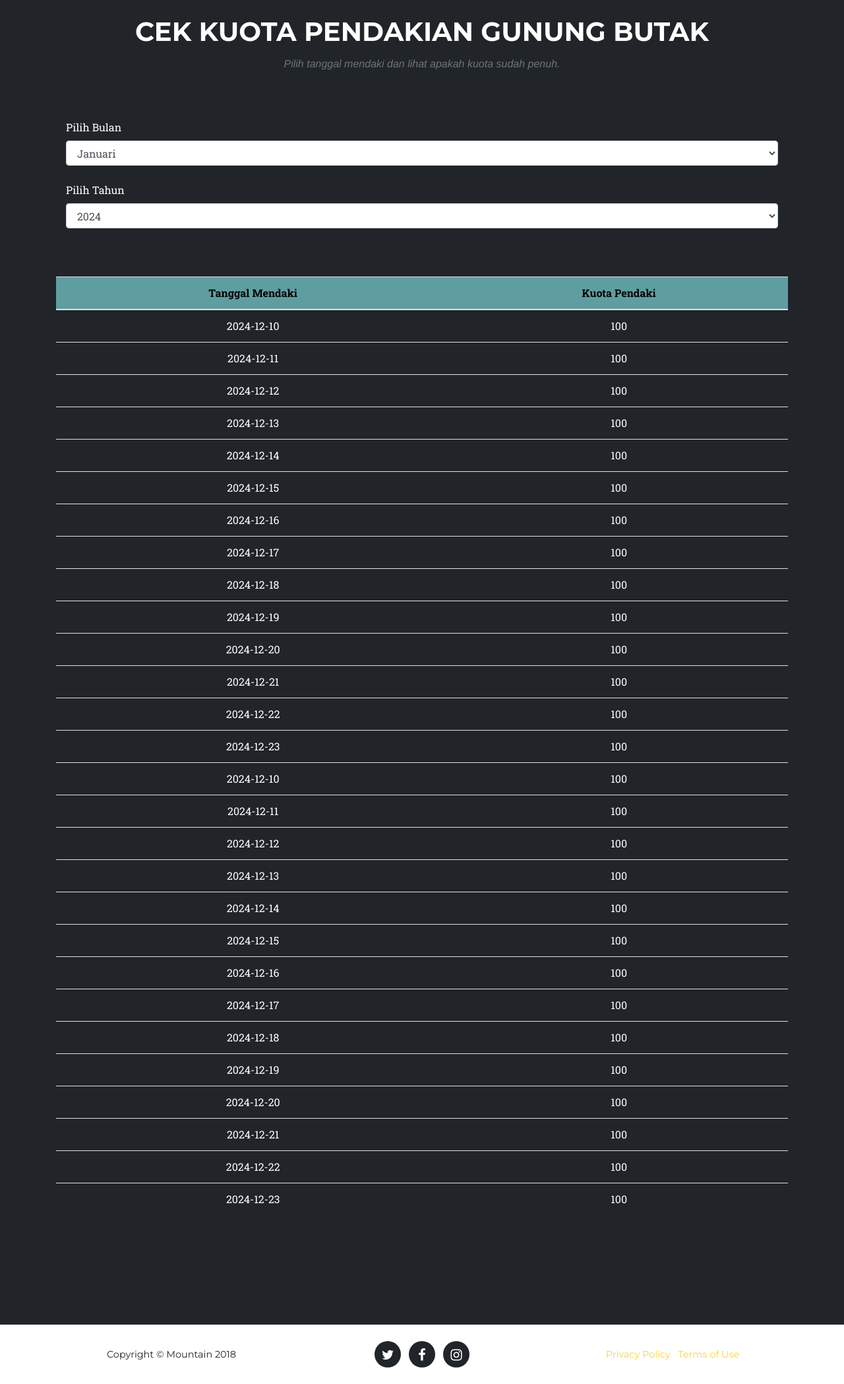
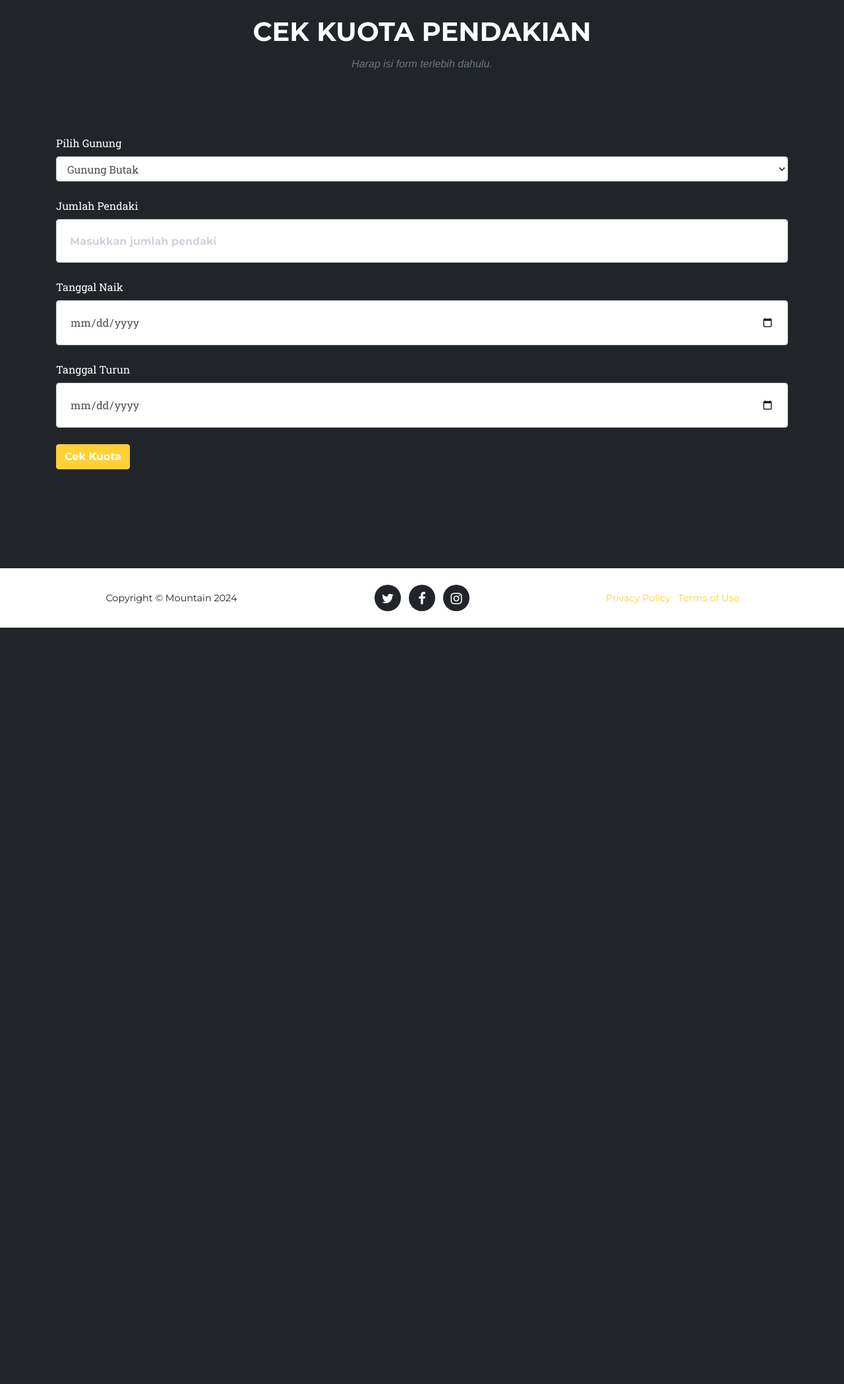
Before and after one commit to fahmi158/web_gunung, a PHP site: page /cekkuotabuthak.php in a window 1280 px wide. Shown: the part 126-2223 px from the top of the page at 66% size. After the commit the page ends 1077 px from the top, so only its background shows below. Run offline with PHP 8.4, Linux system fonts and the light colour scheme; data comes from the database, SQL or seed files in the repository; both versions use the stored data as it was after the commit; some web fonts are replaced.

Commit message:
update cek jadwal dan tambah database

```diff
--- a/cekkuotabuthak.php
+++ b/cekkuotabuthak.php
@@ -1,9 +1,36 @@
 <?php
 require 'server/config.php';
 
-// Mengambil data dari tabel jadwal
-$sql = "SELECT `idJadwal`, `namaGunung`, `tanggal`, `kuota` FROM `jadwal` WHERE 1";
-$result = $conn->query($sql);
+if ($_SERVER['REQUEST_METHOD'] === 'POST') {
+    $gunung = $_POST['gunung'];
+    $tanggal_naik = $_POST['tanggal_naik'];
+    $jumlah_pendaki = (int)$_POST['jumlah'];
+
+    // Query untuk mendapatkan data kuota
+    $query = "SELECT idJadwal, namaGunung, tanggal, kuota FROM jadwal WHERE namaGunung = ? AND tanggal = ?";
+    $stmt = $conn->prepare($query);
+    $stmt->bind_param('ss', $gunung, $tanggal_naik);
+    $stmt->execute();
+    $result = $stmt->get_result();
+
+    if ($result->num_rows > 0) {
+        $data = $result->fetch_assoc();
+        $kuota_tersedia = $data['kuota'];
+
+        if ($jumlah_pendaki <= $kuota_tersedia) {
+            $pesan = "Kuota tersedia: " . ($kuota_tersedia - $jumlah_pendaki) . " orang.";
+        } else {
+            $pesan = "Kuota tidak mencukupi. Kuota tersisa: " . $kuota_tersedia . " orang.";
+        }
+    } else {
+        $pesan = "Tidak ada data jadwal untuk tanggal dan gunung yang dipilih.";
+    }
+
+    $stmt->close();
+    $conn->close();
+} else {
+    $pesan = "Harap isi form terlebih dahulu.";
+}
 ?>
 
 <!DOCTYPE html>
@@ -20,9 +47,9 @@ $result = $conn->query($sql);
     <!-- Custom fonts for this template -->
     <link href="vendor/font-awesome/css/font-awesome.min.css" rel="stylesheet" type="text/css">
     <link href="https://fonts.googleapis.com/css?family=Montserrat:400,700" rel="stylesheet" type="text/css">
-    <link href='https://fonts.googleapis.com/css?family=Kaushan+Script' rel='stylesheet' type='text/css'>
-    <link href='https://fonts.googleapis.com/css?family=Droid+Serif:400,700,400italic,700italic' rel='stylesheet' type='text/css'>
-    <link href='https://fonts.googleapis.com/css?family=Roboto+Slab:400,100,300,700' rel='stylesheet' type='text/css'>
+    <link href="https://fonts.googleapis.com/css?family=Kaushan+Script" rel="stylesheet" type="text/css">
+    <link href="https://fonts.googleapis.com/css?family=Droid+Serif:400,700,400italic,700italic" rel="stylesheet" type="text/css">
+    <link href="https://fonts.googleapis.com/css?family=Roboto+Slab:400,100,300,700" rel="stylesheet" type="text/css">
     <!-- Custom styles for this template -->
     <link href="css/agency1.css" rel="stylesheet">
 </head>
@@ -38,12 +65,12 @@ $result = $conn->query($sql);
             </button>
             <div class="collapse navbar-collapse" id="navbarResponsive">
                 <ul class="navbar-nav text-uppercase ml-auto">
-                    <li class="nav-item"><a class="nav-link js-scroll-trigger" href="index.html#service">Melayani</a></li>
-                    <li class="nav-item"><a class="nav-link js-scroll-trigger" href="index.html#portfolio">Gunung</a></li>
-                    <li class="nav-item"><a class="nav-link js-scroll-trigger" href="index.html#about">Registrasi</a></li>
+                    <li class="nav-item"><a class="nav-link js-scroll-trigger" href="index.php#service">Melayani</a></li>
+                    <li class="nav-item"><a class="nav-link js-scroll-trigger" href="index.php#portfolio">Gunung</a></li>
+                    <li class="nav-item"><a class="nav-link js-scroll-trigger" href="index.php#about">Registrasi</a></li>
                     <li class="nav-item"><a class="nav-link js-scroll-trigger" href="#">Persyaratan</a></li>
-                    <li class="nav-item"><a class="nav-link js-scroll-trigger" href="index.html#team">Team</a></li>
-                    <li class="nav-item"><a class="nav-link js-scroll-trigger" href="index.html#contact">Hubungi</a></li>
+                    <li class="nav-item"><a class="nav-link js-scroll-trigger" href="index.php#team">Team</a></li>
+                    <li class="nav-item"><a class="nav-link js-scroll-trigger" href="index.php#contact">Hubungi</a></li>
                 </ul>
             </div>
         </div>
@@ -54,68 +81,41 @@ $result = $conn->query($sql);
         <div class="container">
             <div class="row">
                 <div class="col-lg-12 text-center">
-                    <h2 class="section-heading text-uppercase">Cek Kuota Pendakian Gunung Butak</h2>
-                    <h3 class="section-subheading text-muted" style="color: #fff;">Pilih tanggal mendaki dan lihat apakah kuota sudah penuh.</h3>
+                    <h2 class="section-heading text-uppercase">Cek Kuota Pendakian</h2>
+                    <h3 class="section-subheading text-muted" style="color: #fff;">
+                        <?php if (isset($pesan)) echo $pesan; ?>
+                    </h3>
                 </div>
             </div>
-            <form>
-                <div class="col-lg-12">
-                    <div class="form-group">
-                        <label for="exampleFormControlSelect1" style="color: white;">Pilih Bulan</label>
-                        <select class="form-control" id="exampleFormControlSelect1">
-                            <option>Januari</option>
-                            <option>Februari</option>
-                            <option>Maret</option>
-                            <option>April</option>
-                            <option>Mei</option>
-                            <option>Juni</option>
-                            <option>Juli</option>
-                            <option>Agustus</option>
-                            <option>September</option>
-                            <option>Oktober</option>
-                            <option>November</option>
-                            <option>Desember</option>
-                        </select>
-                    </div>
-                    <div class="form-group">
-                        <label for="exampleFormControlSelect1" style="color: white;">Pilih Tahun</label>
-                        <select class="form-control" id="exampleFormControlSelect1">
-                            <option>2024</option>
-                            <option>2025</option>
-                            <option>2026</option>
-                        </select>
-                    </div>
+            <br />
+
+            <!-- Form for checking mountain quota -->
+            <form action="" method="POST" class="form-horizontal" style="color: white;">
+                <div class="form-group">
+                    <label for="gunung">Pilih Gunung</label>
+                    <select class="form-control" id="gunung" name="gunung" required>
+                        <option value="Gunung Butak">Gunung Butak</option>
+                        <option value="Gunung Panderman">Gunung Panderman</option>
+                    </select>
                 </div>
+
+                <div class="form-group">
+                    <label for="jumlah">Jumlah Pendaki</label>
+                    <input type="number" class="form-control" id="jumlah" name="jumlah" min="1" placeholder="Masukkan jumlah pendaki" required>
+                </div>
+
+                <div class="form-group">
+                    <label for="tanggal_naik">Tanggal Naik</label>
+                    <input type="date" class="form-control" id="tanggal_naik" name="tanggal_naik" required>
+                </div>
+
+                <div class="form-group">
+                    <label for="tanggal_turun">Tanggal Turun</label>
+                    <input type="date" class="form-control" id="tanggal_turun" name="tanggal_turun" required>
+                </div>
+
+                <button type="submit" class="btn btn-primary">Cek Kuota</button>
             </form>
-            <br /><br />
-
-            <!-- Table displaying the available schedules -->
-            <table class="table table-hover" style="color: white; text-align: center;">
-                <thead>
-                    <tr>
-                        <th scope="col" style="background-color: cadetblue; color: black;">Tanggal Mendaki</th>
-                        <th scope="col" style="background-color: cadetblue; color: black;">Kuota Pendaki</th>
-                    </tr>
-                </thead>
-                <tbody>
-                    <?php
-                    // Menampilkan data dari tabel jadwal
-                    if ($result->num_rows > 0) {
-                        while ($row = $result->fetch_assoc()) {
-                            echo "<tr>
-                                <td>" . $row["tanggal"] . "</td>
-                                <td>" . $row["kuota"] . "</td>
-                            </tr>";
-                        }
-                    } else {
-                        echo "<tr><td colspan='2'>Tidak ada data yang ditemukan</td></tr>";
-                    }
-
-                    // Menutup koneksi
-                    $conn->close();
-                    ?>
-                </tbody>
-            </table>
         </div>
     </section>
 
@@ -124,7 +124,7 @@ $result = $conn->query($sql);
         <div class="container">
             <div class="row">
                 <div class="col-md-4">
-                    <span class="copyright">Copyright &copy; Mountain 2018</span>
+                    <span class="copyright">Copyright &copy; Mountain 2024</span>
                 </div>
                 <div class="col-md-4">
                     <ul class="list-inline social-buttons">
```
Also changed, not shown: database/pendakian.sql (+33 -1 lines), formregistrasi.html (+0 -9 lines).
